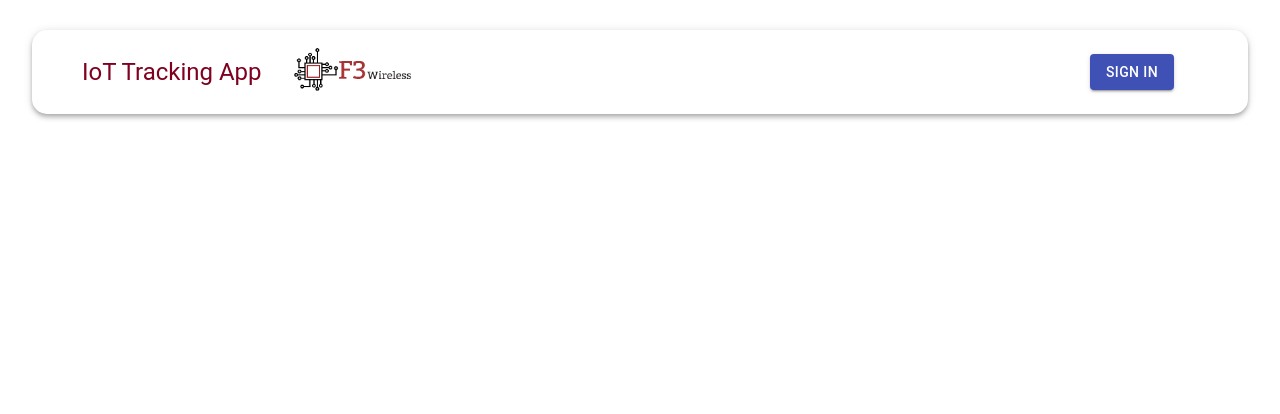
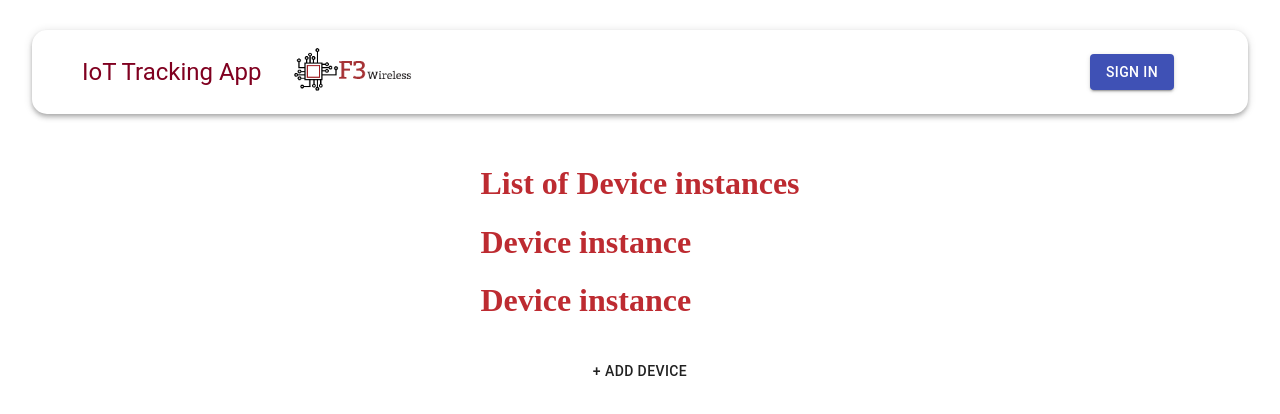
Before and after one commit to rachelhon/iot, a React (Create React App) app in the folder client/: page /home in a window 1280 px wide. Shown: the top 414 px of the page. Built offline with nearby package versions, Linux system fonts and the light colour scheme; no server answers.

Commit message:
change page design, Homepage displays device list

```diff
--- a/client/src/App.js
+++ b/client/src/App.js
@@ -11,8 +11,8 @@ const App = () => (
     <Container maxWidth="lg">
       <Navbar />
       <Switch>
-        <Route path="/" exact component={Home} />
         <Route path="/auth" exact component={Auth} />
+        <Route path="/home" exact component={Home}/>
       </Switch>
     </Container>
   </BrowserRouter>
--- a/client/src/components/Auth/Auth.js
+++ b/client/src/components/Auth/Auth.js
@@ -52,7 +52,7 @@ const Auth = () => {
       const token = res?.tokenId;
       try {
         dispatch({type: 'AUTH', data: {result, token}});
-        history.push('/');
+        history.push('/home');
       } catch (error) {
         console.log(error);
       }
--- a/client/src/components/Devices/Device/Device.js
+++ b/client/src/components/Devices/Device/Device.js
@@ -3,7 +3,6 @@ import useStyles from './styles';
 const Device = () => {
     const classes = useStyles();
     return (
-
         <h1 className={classes.heading}>Device instance</h1>
     );
 }
--- a/client/src/components/Home/Home.js
+++ b/client/src/components/Home/Home.js
@@ -1,11 +1,10 @@
 import React, {useEffect} from 'react';
-import { Container, Grow, Grid } from '@material-ui/core';
+import { Container, Grow, Grid, Button } from '@material-ui/core';
 import { useDispatch } from 'react-redux';
 
 import { getDevices } from '../../actions/devices';
 
 import Devices from '../Devices/Devices';
-import Form from '../Form/Form';
 
 const Home = () => {
     const dispatch = useDispatch();
@@ -17,14 +16,15 @@ const Home = () => {
     return (
       <Grow in>
         <Container>
-          <Grid container justify="space-between" alignItems="stretch" spacing={3}>
+          <Grid container direction="column" justify="center" alignItems="center" spacing={3}>
             <Grid item xs={12} sm={7}>
              <Devices/>
             </Grid>
-            <Grid item xs={12} sm={4}>
-              <Form />
-            </Grid>
+            <Button>
+             + Add Device
+            </Button>
           </Grid>
+
         </Container>
       </Grow>
     );
```
Also changed, not shown: client/src/components/AddDevice/AddDevice.js (added, +17 -0 lines).
